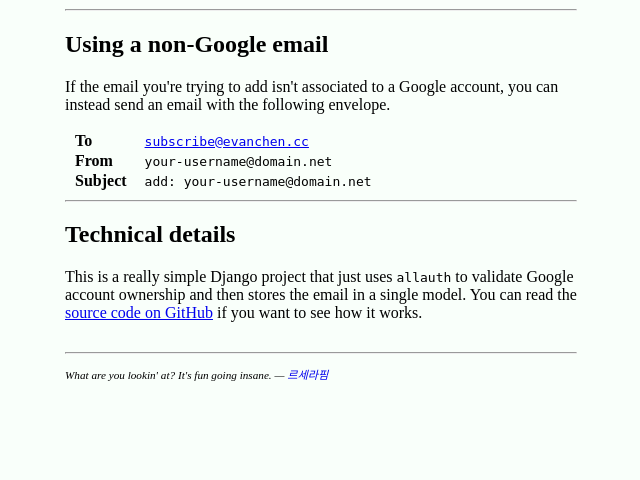
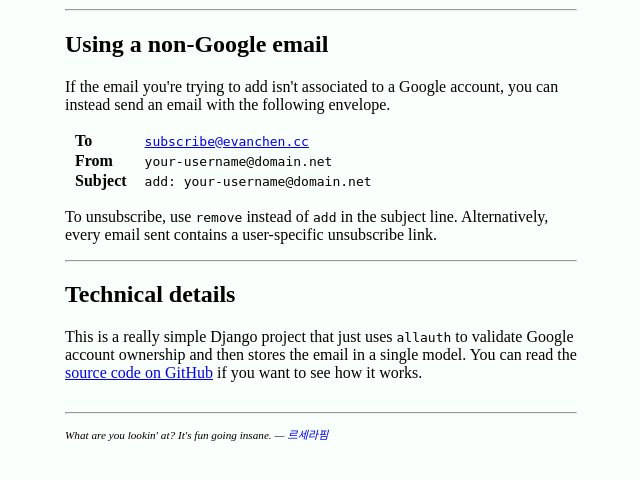
Before and after one commit to vEnhance/subscribe.evanchen.cc, a Django app: page / in a window 1280 px wide. Shown: the part 276-756 px from the top of the page, without its empty margins (319-959 px from the left). Run offline with Django 5.2, Linux system fonts and the light colour scheme.

Commit message:
feat: unsub by email instructions

```diff
--- a/mailing/templates/mailing/index.html
+++ b/mailing/templates/mailing/index.html
@@ -64,6 +64,10 @@
             </td>
         </tr>
     </table>
+    <p>
+        To unsubscribe, use <code>remove</code> instead of <code>add</code> in the subject line.
+        Alternatively, every email sent contains a user-specific unsubscribe link.
+    </p>
     <hr />
     <h2>Technical details</h2>
     <p>
```
